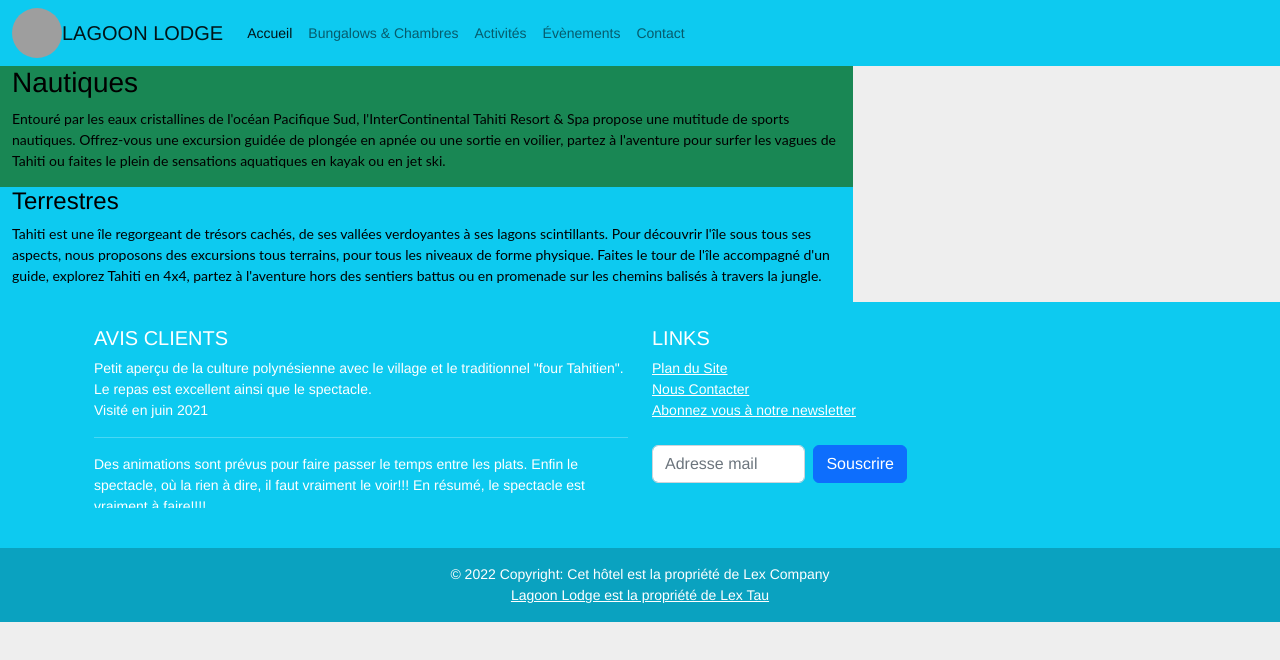
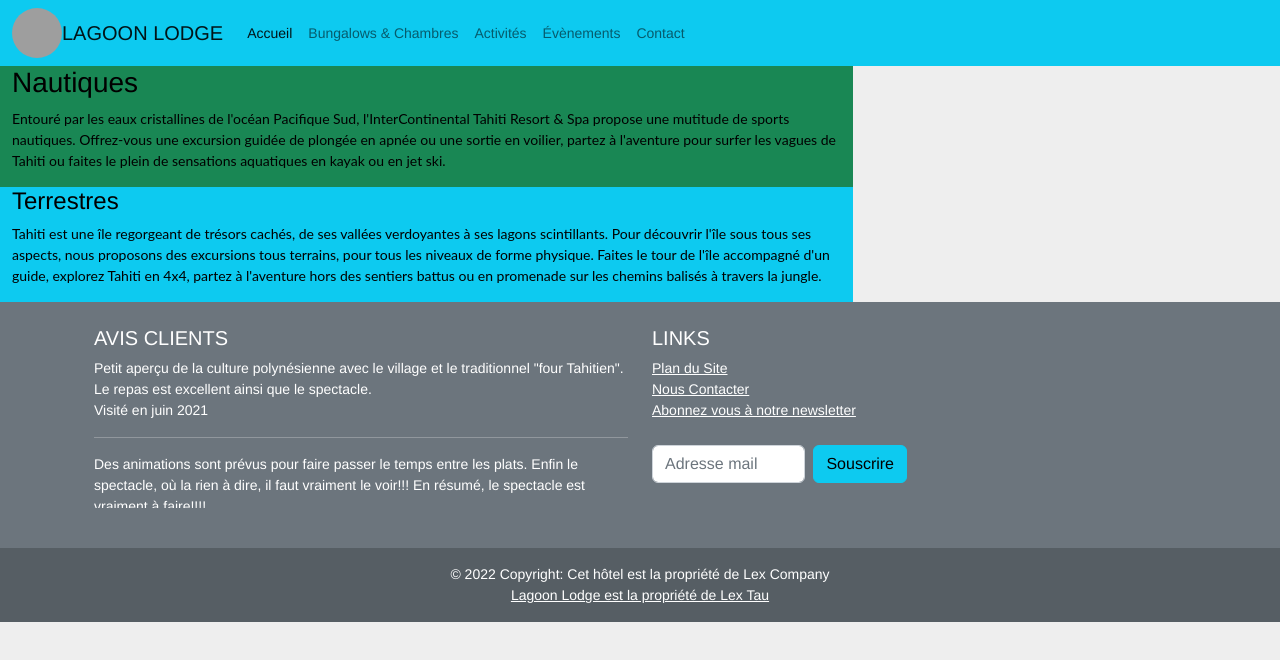
Before and after one commit to LEX-ONE7/Pension-Lagoon-2, a React (Create React App) app: page /activites in a window 1280 px wide. Shown: the top 660 px of the page. Built offline with nearby package versions, Linux system fonts and the light colour scheme; grey boxes are pictures that could not be loaded.

Commit message:
1 file modified

```diff
--- a/components/Footer.tsx
+++ b/components/Footer.tsx
@@ -1,7 +1,7 @@
 import * as React from 'react';
 const Footer = () => {
   return (
-    <div className="bg-info text-white text-center text-lg-start">
+    <div className="bg-secondary text-white text-center text-lg-start">
       <div className="container p-4">
         <div className="row">
           <div className="col-lg-6 col-md-12 mb-4 mb-md-0">
@@ -65,7 +65,7 @@ const Footer = () => {
                     className="form-control"
                     placeholder="Adresse mail"
                   />
-                  <button className="btn btn-primary" type="button">
+                  <button className="btn btn-info" type="button">
                     Souscrire
                   </button>
                 </div>
```
